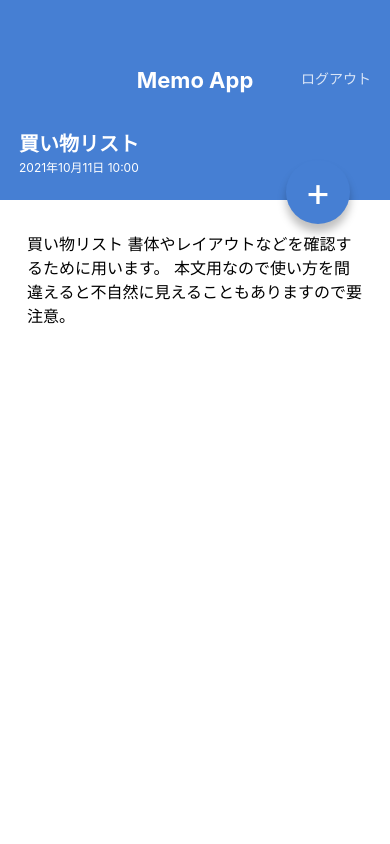
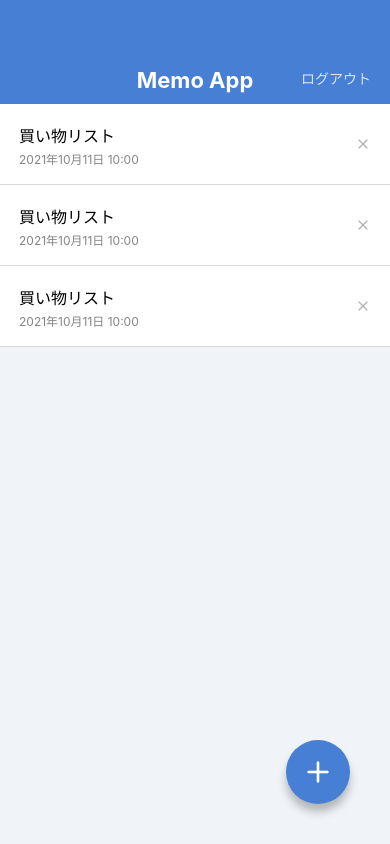
Before and after one commit to 5at05h1/my-app, a React Native app: screen / in a window 390 px wide. Built offline with nearby package versions, Linux system fonts and the light colour scheme.

Commit message:
Install @expo/vector-icons

```diff
--- a/App.jsx
+++ b/App.jsx
@@ -1,10 +1,10 @@
 import React from 'react';
 
 import MemoListScreen from './src/screens/MemoListScreen';
-import MemoDetailScreen from './src/screens/MemoDetailScreen';
+// import MemoDetailScreen from './src/screens/MemoDetailScreen';
 
 export default function App() {
   return (
-    <MemoDetailScreen />
+    <MemoListScreen />
   );
 }
--- a/package.json
+++ b/package.json
@@ -8,6 +8,7 @@
     "eject": "expo eject"
   },
   "dependencies": {
+    "@expo/vector-icons": "^12.0.5",
     "expo": "~42.0.1",
     "expo-status-bar": "~1.0.4",
     "prop-types": "^15.7.2",
--- a/src/components/CircleButton.jsx
+++ b/src/components/CircleButton.jsx
@@ -1,24 +1,25 @@
 import React from 'react';
-import { View, Text, StyleSheet } from 'react-native';
+import { View, StyleSheet } from 'react-native';
 import { string, shape } from 'prop-types';
+import { Feather } from '@expo/vector-icons';
 
 export default function CircleButton(props) {
-  const { children, style } = props;
+  const { style, name } = props;
   return (
     <View style={[styles.circleButton, style]}>
-      <Text style={styles.circleButtonLabel}>{children}</Text>
+      <Feather name={name} size={32} color="white" />
     </View>
   );
 }
 
 CircleButton.propTypes = {
-  children: string.isRequired,
   style: shape(),
+  name: string.isRequired,
 };
 
 CircleButton.defaultProps = {
   style: null,
-}
+};
 
 const styles = StyleSheet.create({
   circleButton: {
@@ -42,4 +43,4 @@ const styles = StyleSheet.create({
     fontSize: 40,
     lineHeight: 40,
   },
-})
+});
--- a/src/components/MemoList.jsx
+++ b/src/components/MemoList.jsx
@@ -1,5 +1,6 @@
 import React from 'react';
 import { View, Text, StyleSheet } from 'react-native';
+import { Feather } from '@expo/vector-icons';
 
 export default function MemoList() {
   return (
@@ -10,7 +11,7 @@ export default function MemoList() {
             <Text style={styles.memoListItemDate}>2021年10月11日 10:00</Text>
           </View>
           <View>
-            <Text>X</Text>
+            <Feather name="x" size={16} color="#B0B0B0" />
           </View>
         </View>
 
@@ -20,7 +21,7 @@ export default function MemoList() {
             <Text style={styles.memoListItemDate}>2021年10月11日 10:00</Text>
           </View>
           <View>
-            <Text>X</Text>
+            <Feather name="x" size={16} color="#B0B0B0" />
           </View>
         </View>
 
@@ -30,7 +31,7 @@ export default function MemoList() {
             <Text style={styles.memoListItemDate}>2021年10月11日 10:00</Text>
           </View>
           <View>
-            <Text>X</Text>
+            <Feather name="x" size={16} color="#B0B0B0" />
           </View>
         </View>
     </View>
--- a/src/screens/MemoDetailScreen.jsx
+++ b/src/screens/MemoDetailScreen.jsx
@@ -1,5 +1,7 @@
 import React from 'react';
-import { View, ScrollView, Text, StyleSheet } from 'react-native';
+import {
+  View, ScrollView, Text, StyleSheet,
+} from 'react-native';
 
 import AppBar from '../components/AppBar';
 import CircleButton from '../components/CircleButton';
@@ -19,7 +21,7 @@ export default function MemoDetailScreen() {
           本文用なので使い方を間違えると不自然に見えることもありますので要注意。
         </Text>
       </ScrollView>
-      <CircleButton style={{ top: 160, bottom: 'auto' }}>+</CircleButton>
+      <CircleButton style={{ top: 160, bottom: 'auto' }} name="edit-2" />
     </View>
   );
 }
--- a/src/screens/MemoListScreen.jsx
+++ b/src/screens/MemoListScreen.jsx
@@ -10,7 +10,7 @@ export default function MemoListScreen() {
     <View style={styles.container}>
       <AppBar />
       <MemoList />
-      <CircleButton>+</CircleButton>
+      <CircleButton name="plus" />
     </View>
   );
 }
```
Also changed, not shown: .eslintrc.json, src/components/AppBar.jsx (line endings or trailing spaces), src/components/Hello.jsx (line endings or trailing spaces).
